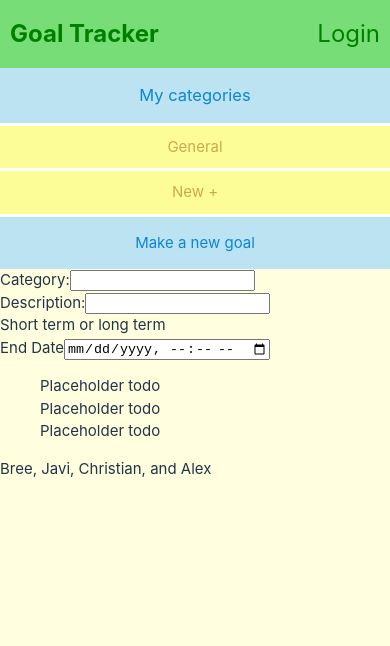
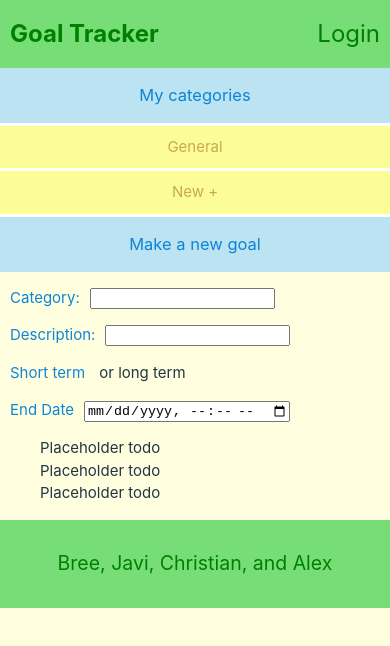
Before and after one commit to BreePrimmer/Goal-Tracker, a React (Vite) app in the folder client/: page / in a window 390 px wide. Shown: the top 646 px of the page. Built offline with nearby package versions, Linux system fonts and the light colour scheme.

Commit message:
styled footer and working on goals

```diff
--- a/client/src/components/CreateGoal.jsx
+++ b/client/src/components/CreateGoal.jsx
@@ -3,19 +3,19 @@ export default function CreateGoal() {
     <div>
       <span id='new-goal'>Make a new goal</span>
       <form>
-        <div>
-          <label htmlFor="newGoalCategory">Category:</label>
+        <div className='goal-spacing'>
+          <label className='form-title' htmlFor="newGoalCategory">Category:</label>
           <input type="text" name="newGoalCategory" id="" />
         </div>
-        <div>
-          <label htmlFor="newGoalDesc">Description:</label>
+        <div className='goal-spacing'>
+          <label className='form-title' htmlFor="newGoalDesc">Description:</label>
           <input type="text" name="newGoalDesc" />
         </div>
-        <div>
-          <span>Short term</span> or <span>long term</span>
+        <div className='goal-spacing'>
+          <span className='form-title'>Short term</span> or <span>long term</span>
         </div>
-        <div>
-          <label htmlFor="newGoalDate">End Date</label>
+        <div className='goal-spacing'>
+          <label className='form-title' htmlFor="newGoalDate">End Date</label>
           <input type="datetime-local" />
         </div>
       </form>
--- a/client/src/index.css
+++ b/client/src/index.css
@@ -132,6 +132,26 @@ button:focus-visible {
     padding: 15px;
     background-color: #BBE3F1;
     color: #0D85D8;
+    font-size: 110%;
+  }
+  .goal-spacing {
+    margin-top: 15px;
+  }
+  .form-title {
+    color:#0D85D8;
+    margin: 0px 10px;
+  }
+  .input-space {
+
+  }
+
+  /* footer styling */
+  footer {
+    background-color: #77DD76;
+    padding: 10px;
+    text-align: center;
+    color: green;
+    font-size: 130%;
   }
 }
 
```
